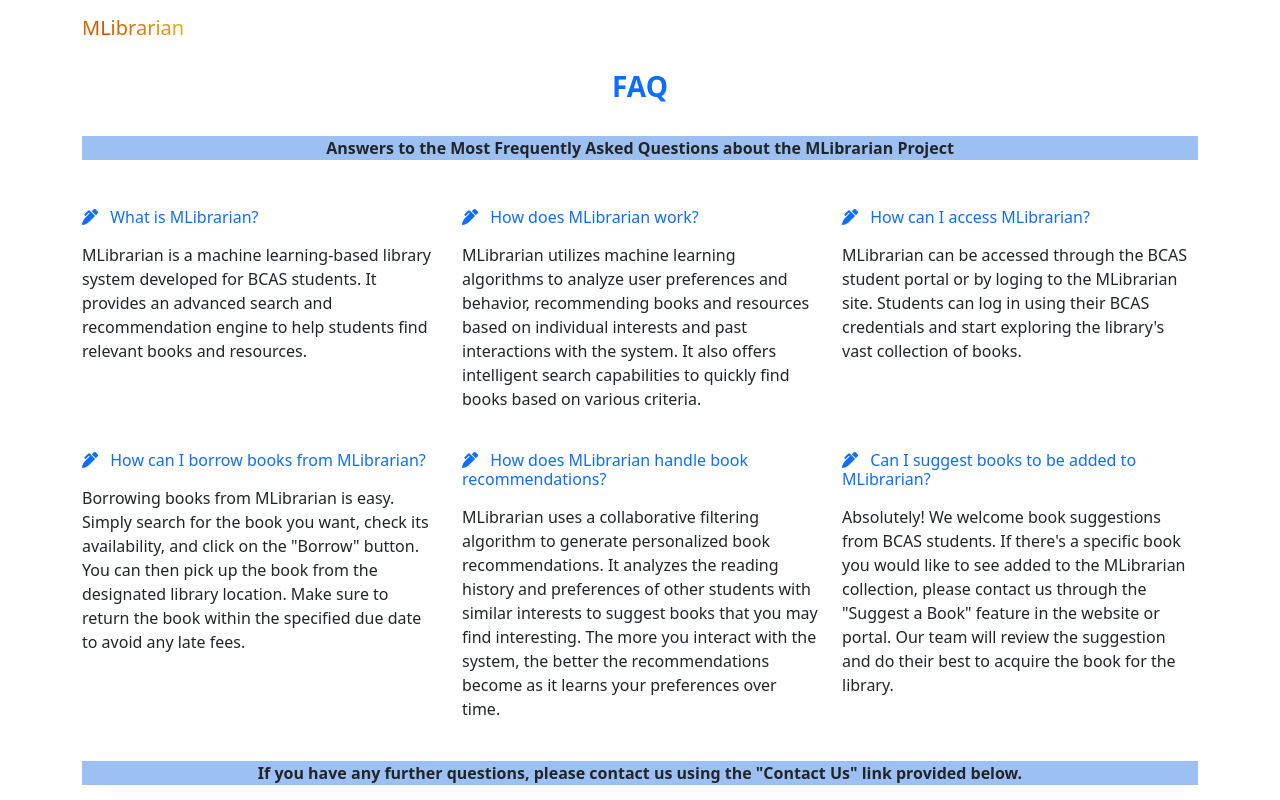
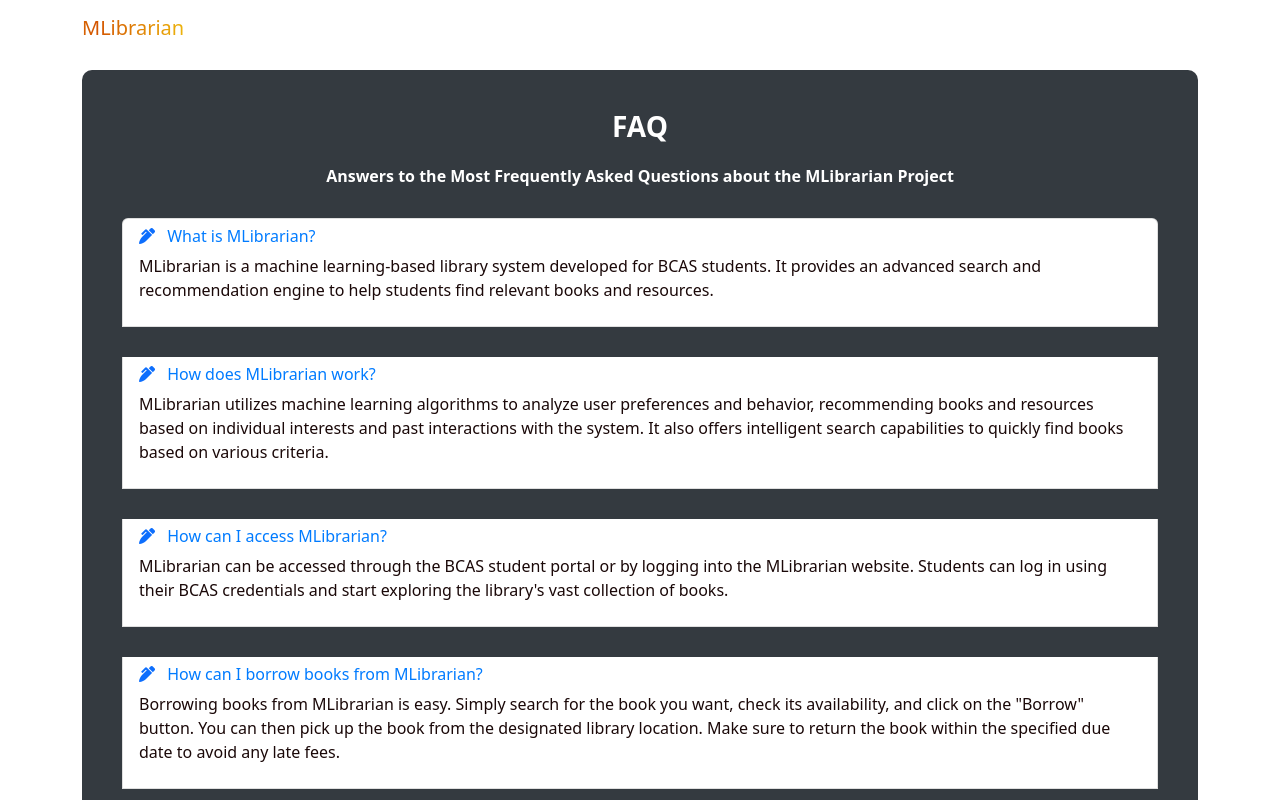
Before and after one commit to RazeenRamzy/BCC605_Project_Frontend, a React (Create React App) app: page /faq in a window 1280 px wide. Shown: the top 800 px of the page. Built offline with nearby package versions, Linux system fonts and the light colour scheme.

Commit message:
FAQ page CSS file updated

```diff
--- a/src/asset/css/custom-styles.css
+++ b/src/asset/css/custom-styles.css
@@ -248,3 +248,43 @@ body {
 .search-bar button:hover {
   background-color: #45a049;
 }
+
+
+/* FAQ Page */
+
+
+.faq-container {
+  margin-top: 50px;
+}
+
+.faq-section {
+  background-color: #343a40;
+  padding: 40px;
+  border-radius: 10px;
+}
+
+.faq-title {
+  text-align: center;
+  color: #fff;
+  font-weight: bold;
+  margin-bottom: 20px;
+}
+
+.faq-subtitle {
+  text-align: center;
+  font-weight: bold;
+  color: #fff;
+  margin-bottom: 30px;
+}
+
+.faq-item {
+  margin-bottom: 30px;
+}
+
+.faq-item-title {
+  color: #007bff;
+}
+
+.faq-item-content {
+  color: #1a0808;
+}
--- a/src/components/faq/Faq.jsx
+++ b/src/components/faq/Faq.jsx
@@ -1,92 +1,91 @@
 import React, { Component } from 'react';
 import { Fragment } from 'react';
-import { MDBCol, MDBContainer, MDBIcon, MDBRow, MDBTypography } from 'mdb-react-ui-kit';
+import { MDBContainer, MDBTypography, MDBListGroup, MDBListGroupItem, MDBIcon } from 'mdb-react-ui-kit';
 
-class Faq extends Component {
+
+class Faq extends Component  {
   render() {
     return (
-      <Fragment>
-        <MDBContainer>
-          <section>
-            <MDBTypography tag="h3" className="text-center mb-4 pb-2 text-primary fw-bold">
+      <Fragment className="faq-container">
+        <MDBContainer >
+          <section className="faq-section">
+            <MDBTypography tag="h3" className="faq-title">
               FAQ
             </MDBTypography>
-            <p className="text-center mb-5" style={{ fontWeight: 'bold', backgroundColor: '#9dc0f2' }}>
+            <p className="faq-subtitle">
               Answers to the Most Frequently Asked Questions about the MLibrarian Project
             </p>
 
-            <MDBRow>
-              <MDBCol md="6" lg="4" className="mb-4">
-                <MDBTypography tag="h6" className="mb-3 text-primary">
+            <MDBListGroup>
+              <MDBListGroupItem className="faq-item">
+                <h6 className="faq-item-title">
                   <MDBIcon fas icon="pen-alt text-primary pe-2" /> What is MLibrarian?
-                </MDBTypography>
-                <p>
+                </h6>
+                <p className="faq-item-content">
                   MLibrarian is a machine learning-based library system developed for BCAS students.
                   It provides an advanced search and recommendation engine to help students find relevant books and resources.
                 </p>
-              </MDBCol>
+              </MDBListGroupItem>
 
-              <MDBCol md="6" lg="4" className="mb-4">
-                <MDBTypography tag="h6" className="mb-3 text-primary">
+              <MDBListGroupItem className="faq-item">
+                <h6 className="faq-item-title">
                   <MDBIcon fas icon="pen-alt text-primary pe-2" /> How does MLibrarian work?
-                </MDBTypography>
-                <p>
+                </h6>
+                <p className="faq-item-content">
                   MLibrarian utilizes machine learning algorithms to analyze user preferences and behavior,
                   recommending books and resources based on individual interests and past interactions with the system.
                   It also offers intelligent search capabilities to quickly find books based on various criteria.
                 </p>
-              </MDBCol>
+              </MDBListGroupItem>
 
-              <MDBCol md="6" lg="4" className="mb-4">
-                <MDBTypography tag="h6" className="mb-3 text-primary">
+              <MDBListGroupItem className="faq-item">
+                <h6 className="faq-item-title">
                   <MDBIcon fas icon="pen-alt text-primary pe-2" /> How can I access MLibrarian?
-                </MDBTypography>
-                <p>
-                  MLibrarian can be accessed through the BCAS student portal or by loging to the MLibrarian site.
+                </h6>
+                <p className="faq-item-content">
+                  MLibrarian can be accessed through the BCAS student portal or by logging into the MLibrarian website.
                   Students can log in using their BCAS credentials and start exploring the library's vast collection of books.
                 </p>
-              </MDBCol>
+              </MDBListGroupItem>
 
-              <MDBCol md="6" lg="4" className="mb-4">
-                <MDBTypography tag="h6" className="mb-3 text-primary">
+              <MDBListGroupItem className="faq-item">
+                <h6 className="faq-item-title">
                   <MDBIcon fas icon="pen-alt text-primary pe-2" /> How can I borrow books from MLibrarian?
-                </MDBTypography>
-                <p>
+                </h6>
+                <p className="faq-item-content">
                   Borrowing books from MLibrarian is easy. Simply search for the book you want, check its availability,
                   and click on the "Borrow" button. You can then pick up the book from the designated library location.
                   Make sure to return the book within the specified due date to avoid any late fees.
                 </p>
-              </MDBCol>
+              </MDBListGroupItem>
 
-              <MDBCol md="6" lg="4" className="mb-4">
-                <MDBTypography tag="h6" className="mb-3 text-primary">
+              <MDBListGroupItem className="faq-item">
+                <h6 className="faq-item-title">
                   <MDBIcon fas icon="pen-alt text-primary pe-2" /> How does MLibrarian handle book recommendations?
-                </MDBTypography>
-                <p>
+                </h6>
+                <p className="faq-item-content">
                   MLibrarian uses a collaborative filtering algorithm to generate personalized book recommendations.
                   It analyzes the reading history and preferences of other students with similar interests to suggest
                   books that you may find interesting. The more you interact with the system, the better the recommendations
                   become as it learns your preferences over time.
                 </p>
-              </MDBCol>
+              </MDBListGroupItem>
 
-              <MDBCol md="6" lg="4" className="mb-4">
-                <MDBTypography tag="h6" className="mb-3 text-primary">
+              <MDBListGroupItem className="faq-item">
+                <h6 className="faq-item-title">
                   <MDBIcon fas icon="pen-alt text-primary pe-2" /> Can I suggest books to be added to MLibrarian?
-                </MDBTypography>
-                <p>
+                </h6>
+                <p className="faq-item-content">
                   Absolutely! We welcome book suggestions from BCAS students. If there's a specific book you would like to see
-                  added to the MLibrarian collection, please contact us through the "Suggest a Book" feature in the website or portal.
+                  added to the MLibrarian collection, please contact us through the "Suggest a Book" feature on the website or portal.
                   Our team will review the suggestion and do their best to acquire the book for the library.
                 </p>
-              </MDBCol>
+              </MDBListGroupItem>
+            </MDBListGroup>
 
-            </MDBRow>
-
-            <p className="text-center mb-5" style={{ fontWeight: 'bold', backgroundColor: '#9dc0f2' }}>
+            <p className="text-center mb-5" style={{ fontWeight: 'bold', color: '#fff' }}>
               If you have any further questions, please contact us using the "Contact Us" link provided below.
             </p>
-
           </section>
         </MDBContainer>
       </Fragment>
--- a/src/pages/FaqPage.jsx
+++ b/src/pages/FaqPage.jsx
@@ -2,6 +2,7 @@ import React, { Component, Fragment } from 'react'
 import Menu from '../components/menu/Menu'
 import Footer from '../components/footer/Footer'
 import Faq from '../components/faq/Faq'
+
 
 
 export class FaqPage extends Component {
```
